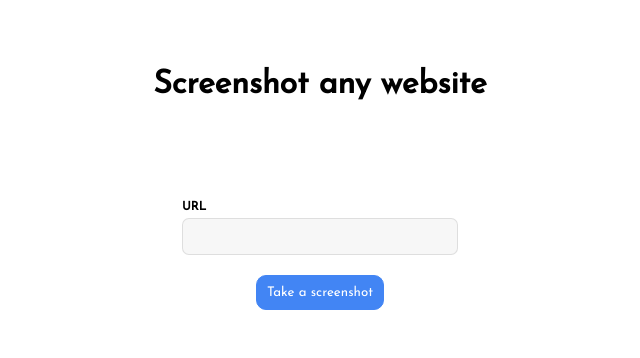
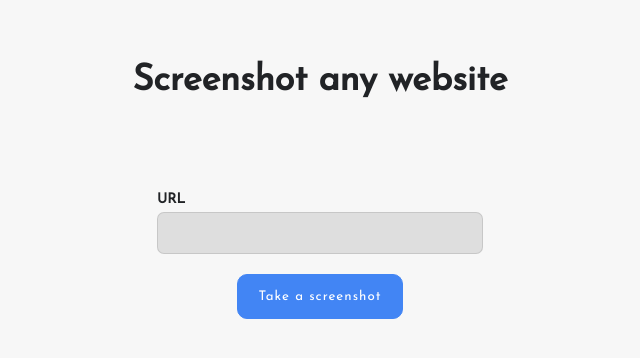
Before and after one commit to M4Tdev/website-screenshot-app, a React (Create React App) app: page / in a window 1280 px wide. Shown: the part 144-502 px from the top of the page, without its empty margins (320-960 px from the left). Built offline with nearby package versions, Linux system fonts and the light colour scheme; no server answers.

Commit message:
Stylistic changes

```diff
--- a/src/App.css
+++ b/src/App.css
@@ -10,7 +10,7 @@
   grid-template-areas:
                       "header"
                       "main"
-                      ".";
+                      "status";
 }
 
 header {
@@ -18,9 +18,9 @@ header {
   display: flex;
   justify-content: center;
   align-items: flex-end;
-  font-size: 1.6rem;
+  font-size: 1.8rem;
+  text-align: center;
 }
-
 
 main {
   grid-area: main;
@@ -36,16 +36,17 @@ main {
 
 .form label {
   margin-bottom: 0.5rem;
-  font-size: 1.2rem;
+  font-size: 1.4rem;
   font-weight: 700;
 }
 
 .form input {
   margin-bottom: 2rem;
   padding: 1rem 1.2rem;
-  width: 25rem;
+  width: 30rem;
+  height: 2rem;
   border: 0.05rem solid rgba( 0, 0, 0, 0.1);
-  background-color: #F7F7F7;
+  background-color: #dedede;
   border-radius: 0.7rem;
   outline: none;
   transition: border 0.3s ease;
@@ -61,17 +62,18 @@ main {
   border-radius: 1rem;
   background-color: #4285F4;
   color: white;
-  padding: 1rem;
+  padding: 1.5rem 2rem;
   cursor: pointer;
   transition: background-color 0.2s ease, color 0.3s ease, transform 0.05s ease;
   outline: none;
   font-family: 'Josefin Sans', sans-serif;
   position: relative;
   overflow: hidden;
+  letter-spacing: 0.1rem;
 }
 
 .form button:hover {
-  background-color: white;
+  background-color: #f7f7f7;
   color: #4285F4;
 }
 
@@ -83,6 +85,7 @@ main {
   display: flex;
   justify-content: center;
   align-items: flex-start;
+  grid-area: status;
 }
 
 .status {
--- a/src/App.js
+++ b/src/App.js
@@ -18,8 +18,6 @@ function App() {
     e.preventDefault();
 
     if (url === '') {
-      // show error
-      console.log('Please provide the URL');
       setStatus('Provide the URL');
 
       return;
@@ -28,8 +26,9 @@ function App() {
     setStatus('Request sent');
     const encodedUrl = encodeURIComponent(url);
     const res = await backendAxios.get(`/url/${encodedUrl}`);
-    console.log(res.data);
     setStatus(res.data.downloadUrl);
+
+    setUrl('');
   };
 
   return (
@@ -45,7 +44,6 @@ function App() {
         </form>
       </main>
       <div className="status-section">
-        {/* // TODO */}
         {status !== '' ? (
           <div className="status" dangerouslySetInnerHTML={{ __html: status }} ></div>
         ) : null}
--- a/src/index.css
+++ b/src/index.css
@@ -8,6 +8,8 @@ body {
   -webkit-font-smoothing: antialiased;
   -moz-osx-font-smoothing: grayscale;
   font-size: 1rem;
+  color: #212326;
+  background-color: #f7f7f7;
 }
 
 code {
```
